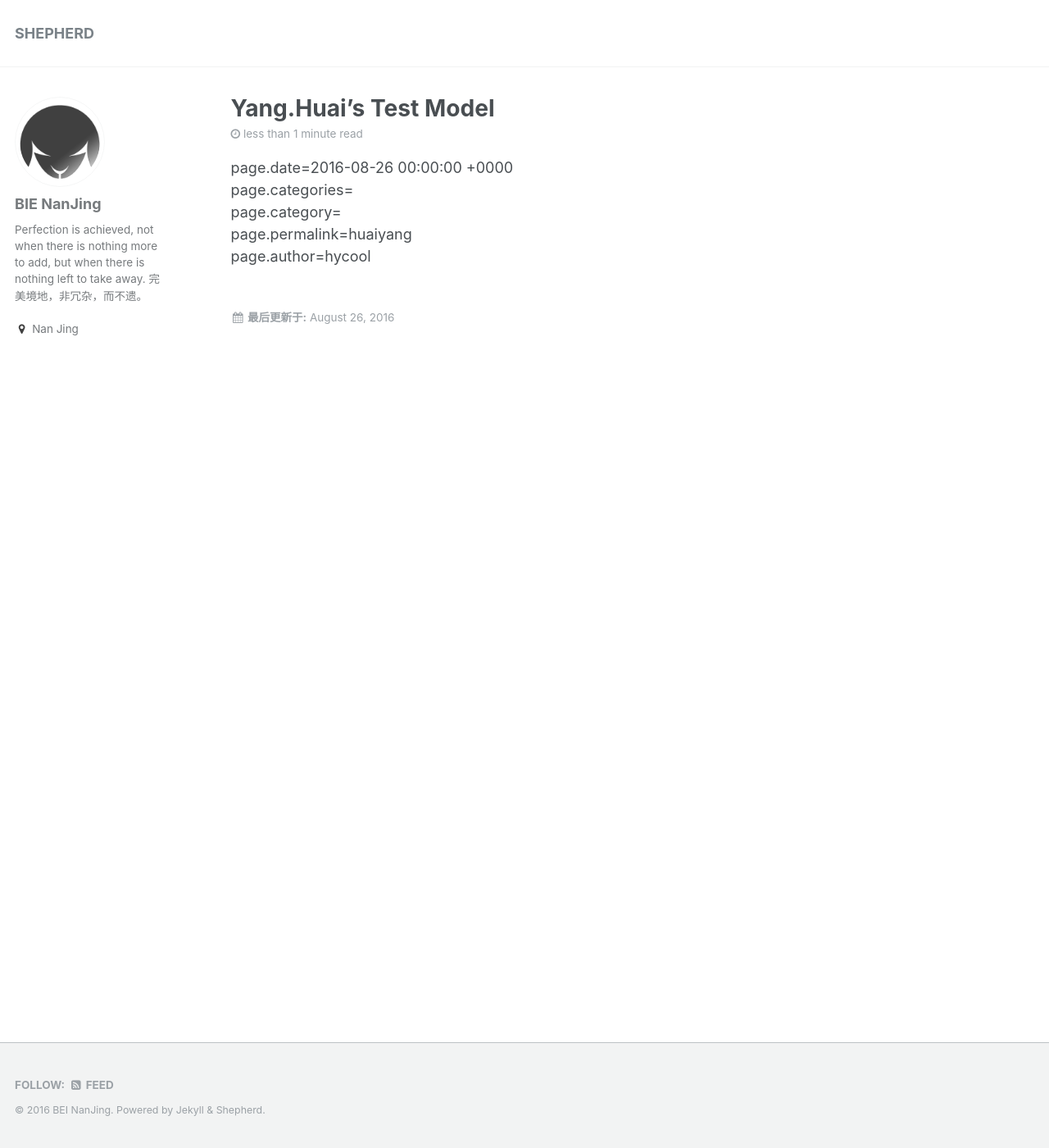
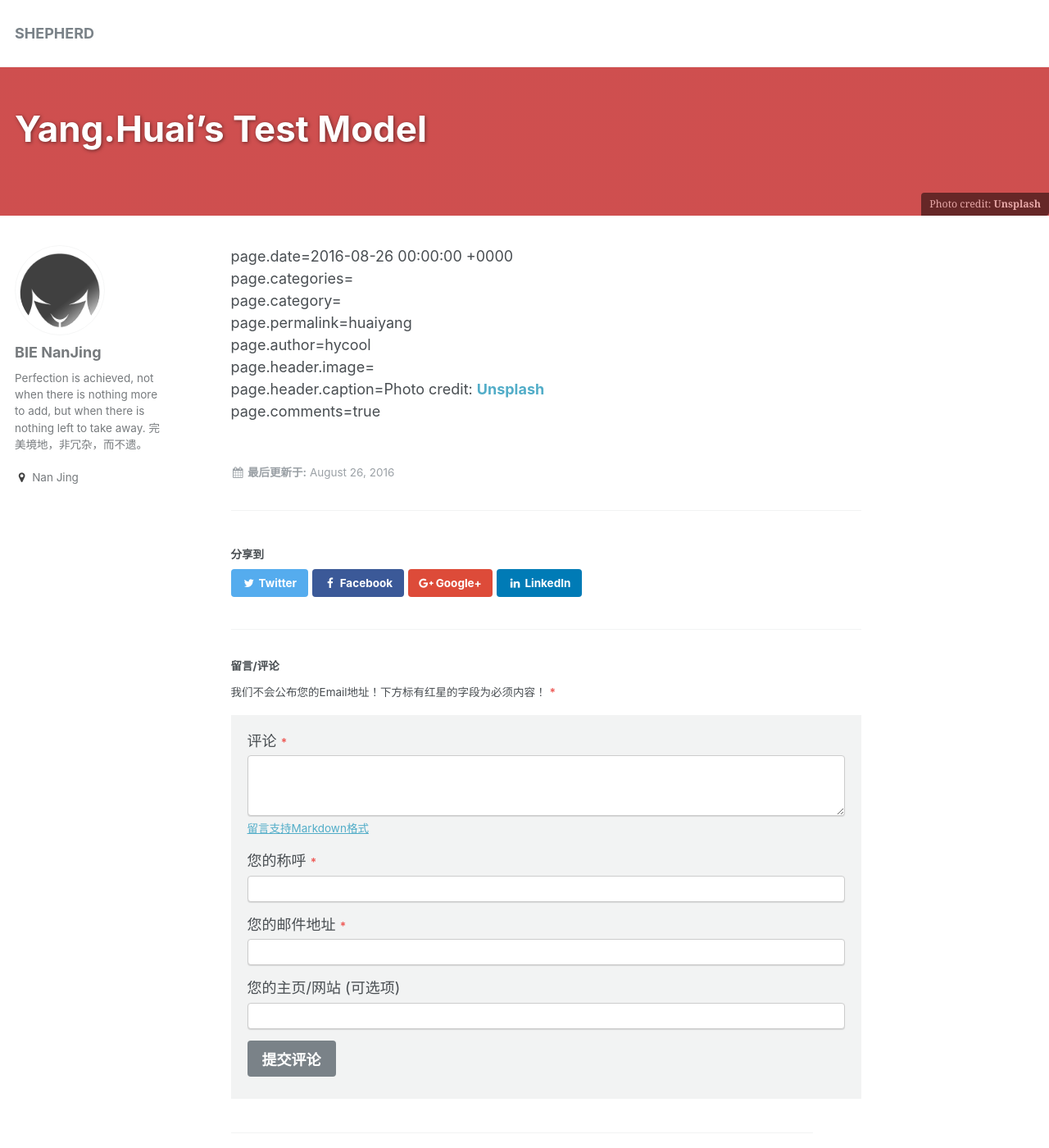
Before and after one commit to hycool/hy.blog, a Jekyll site: the page built from _posts/2016-08-26-Yang.Huai.markdown, in a window 1280 px wide and 1400 px high. Shown: the whole window at 82% size. Built offline with Jekyll 4.4.1, drawn with Linux system fonts in a browser that asks for light colours; some of the changed text lies outside the part shown.

Commit message:
增加staticman评论配置项

```diff
--- a/_config.yml
+++ b/_config.yml
@@ -15,11 +15,9 @@ defaults:
       layout: single
       author_profile: true
       read_time: true
-      comments: false
-      share: false
-      related: false
-
-
+      comments: true
+      share: true
+      related: true
 # Site Settings
 locale                   : "en"
 title                    : "SHEPHERD"
@@ -30,12 +28,12 @@ baseurl                  : "/hy.blog" # the subpath of your site, e.g. /blog
 url                      : "https://hycool.github.io" # the base hostname & protocol for your site
 #baseurl                  : "" # the subpath of your site, e.g. /blog
 #url                      : "" # the base hostname & protocol for your site
-repository               : "ddupward/blog" # GitHub username/repo-name
+repository               : "hycool/hy.blog" # GitHub username/repo-name
 teaser                   : # filename of teaser fallback teaser image placed in /images/, .e.g. "500x300.png"
 # breadcrumbs            : false # true, false (default)
 words_per_minute         : 200
 comments:
-  provider               : # false (default), "disqus", "discourse", "facebook", "google-plus", "staticman", "custom"
+  provider               : "staticman" # false (default), "disqus", "discourse", "facebook", "google-plus", "staticman", "custom"
   disqus:
     shortname            : # https://help.disqus.com/customer/portal/articles/466208-what-s-a-shortname-
   discourse:
@@ -47,7 +45,7 @@ comments:
     colorscheme          : # "light" (default), "dark"
 staticman:
   allowedFields          : ['name', 'email', 'url', 'message']
-  branch                 : # "master", "gh-pages"
+  branch                 : "gh-pages" # "master", "gh-pages"
   commitMessage          : "New comment."
   filename               : comment-{@timestamp}
   format                 : "yml"
--- a/_data/ui-text.yml
+++ b/_data/ui-text.yml
@@ -17,27 +17,27 @@ en: &DEFAULT_EN
   tags_label                 : "标签:"
   categories_label           : "分类:"
   date_label                 : "最后更新于:"
-  comments_label             : "留言/点评"
-  comments_title             : "Comments"
+  comments_label             : "留言/评论"
+  comments_title             : "评论"
   more_label                 : "Learn More"
   related_label              : "您可能对以下内容感兴趣"
   follow_label               : "Follow:"
   feed_label                 : "Feed"
   powered_by                 : "Powered by"
-  website_label              : "Website"
-  email_label                : "Email"
+  website_label              : "主页/网站"
+  email_label                : "您的电子邮件"
   recent_posts               : "近期文章节选"
   undefined_wpm              : "Undefined parameter words_per_minute at _config.yml"
-  comment_form_info          : "Your email address will not be published. Required fields are marked"
-  comment_form_comment_label : "Comment"
-  comment_form_md_info       : "Markdown is supported."
-  comment_form_name_label    : "Name"
-  comment_form_email_label   : "Email address"
-  comment_form_website_label : "Website (optional)"
-  comment_btn_submit         : "Submit Comment"
-  comment_btn_submitted      : "Submitted"
-  comment_success_msg        : "Thanks for your comment! It will show on the site once it has been approved."
-  comment_error_msg          : "Sorry, there was an error with your submission. Please make sure all required fields have been completed and try again."
+  comment_form_info          : "我们不会公布您的Email地址！下方标有红星的字段为必须内容！"
+  comment_form_comment_label : "评论"
+  comment_form_md_info       : "留言支持Markdown格式"
+  comment_form_name_label    : "您的称呼"
+  comment_form_email_label   : "您的邮件地址"
+  comment_form_website_label : "您的主页/网站 (可选项)"
+  comment_btn_submit         : "提交评论"
+  comment_btn_submitted      : "已提交"
+  comment_success_msg        : "非常感谢您的评论，待审核通过后将会呈现于此博文下方！"
+  comment_error_msg          : "非常抱歉，您的提交出现异常，请核实所有必填字段均已填写内容后再重新提交！"
   loading_label              : "Loading..."
 en-US:
   <<: *DEFAULT_EN
--- a/_layouts/single.html
+++ b/_layouts/single.html
@@ -54,7 +54,6 @@ layout: default
 
       <!--{% include post_pagination.html %}-->
     </div>
-
     {% if site.comments.provider and page.comments %}
       {% include comments.html %}
     {% endif %}
--- a/_posts/2016-08-09-public-github-pages-use-jekyll-on-windows.markdown
+++ b/_posts/2016-08-09-public-github-pages-use-jekyll-on-windows.markdown
@@ -2,7 +2,10 @@
 title:  "Windows环境下使用Jekyll发布GitHub Pages"
 date:   2016-08-09
 author: hycool
-<!--categories: github page jekyll windows-->
+header:
+  overlay_image: 1.png
+  <!--overlay_filter: rgba(255, 0, 0, 0.5)-->
+  overlay_filter: 0.5
 ---
 
 ## 前言
--- a/_posts/2016-08-26-Yang.Huai.markdown
+++ b/_posts/2016-08-26-Yang.Huai.markdown
@@ -2,10 +2,12 @@
 title:  "Yang.Huai's Test Model"
 date:   2016-08-26
 author: hycool
-<!--category: category-->
-<!--categories: categories1 categories2-->
+comments: true
 permalink: huaiyang
-<!--tags: tag1 tag2-->
+header:
+  overlay_image: 1.png
+  overlay_filter: rgba(255, 0, 0, 0.5)
+  caption: "Photo credit: [**Unsplash**](https://unsplash.com)"
 ---
 
 page.date={{page.date}}<br/>
@@ -13,3 +15,6 @@ page.categories={{page.categories}}<br/>
 page.category={{page.category}}<br/>
 page.permalink={{page.permalink }}<br/>
 page.author={{page.author}}<br/>
+page.header.image={{page.header.image}}<br/>
+page.header.caption={{page.header.caption}}<br/>
+page.comments={{page.comments}}<br/>
```
Also changed, not shown: 1 other file.
